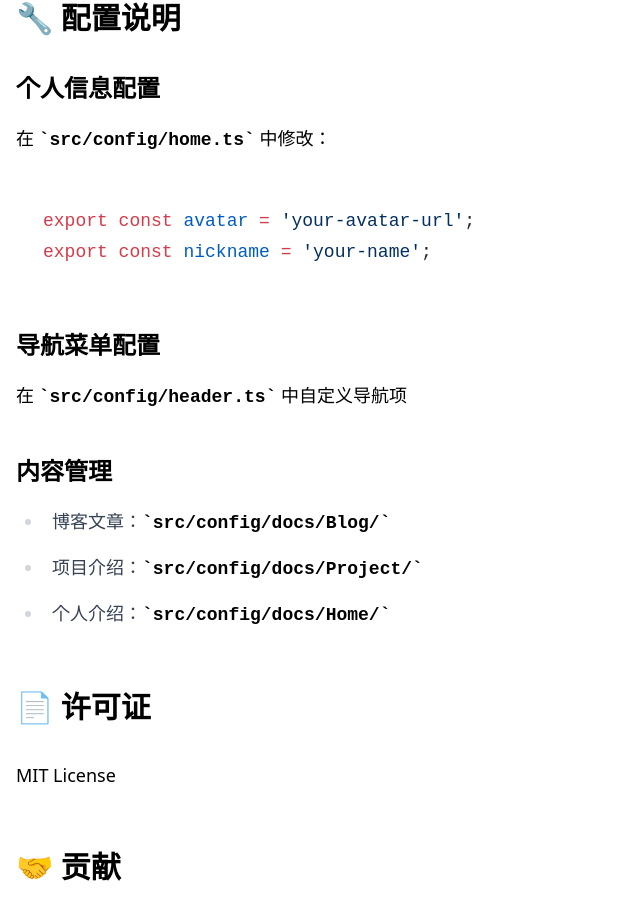
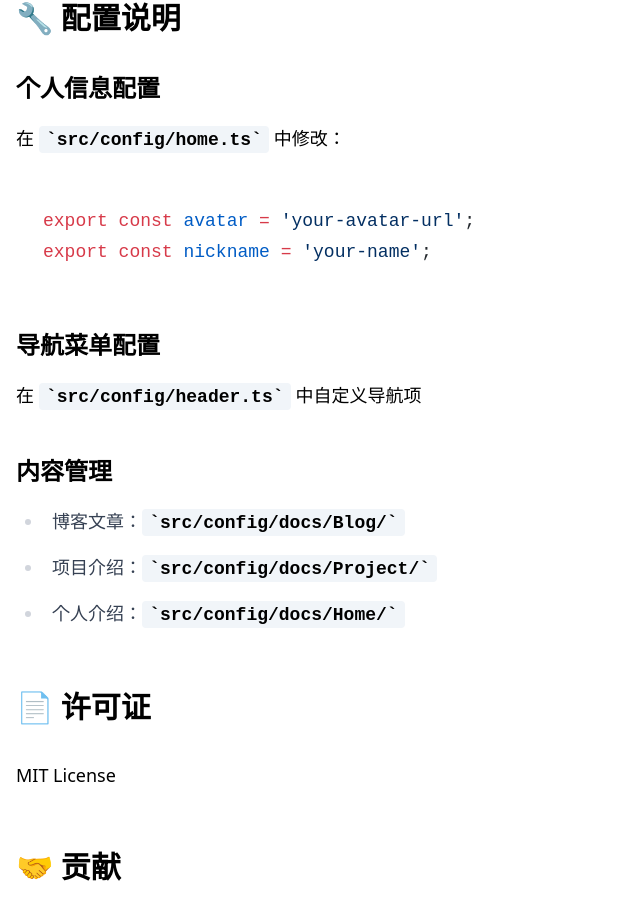
Before and after one commit to crayonlu/type-it, a Next.js app: page /projects/Type-it in a window 1280 px wide. Shown: the part 5075-5995 px from the top of the page, without its empty margins (0-640 px from the left). Built offline with nearby package versions, Linux system fonts and the light colour scheme; no server answers; what @codaworks/react-glow would draw is missing.

Commit message:
feat: ``render

```diff
--- a/src/app/globals.css
+++ b/src/app/globals.css
@@ -37,6 +37,18 @@
   body {
     @apply bg-background text-foreground;
   }
+
+  .prose :where(code):not(:where([class~="not-prose"], [class~="not-prose"] *)):not(pre code) {
+    background-color: hsl(210 40% 96%);
+    padding: 0.2em 0.4em;
+    border-radius: 0.25rem;
+    font-weight: 600;
+    font-size: 0.875em;
+  }
+
+  .dark .prose :where(code):not(:where([class~="not-prose"], [class~="not-prose"] *)):not(pre code) {
+    background-color: hsl(217.2 32.6% 17.5%);
+  }
 }
 
 /* 深色主题 */
```
